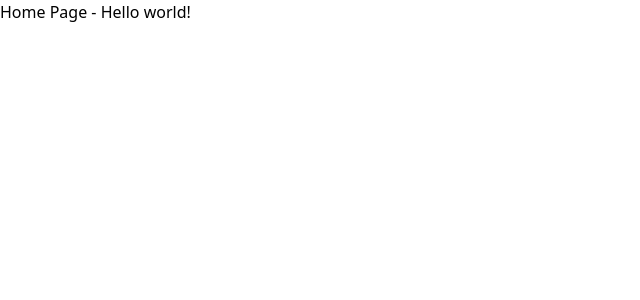
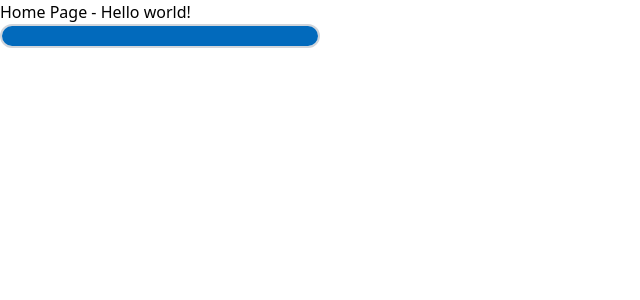
Before and after one commit to JasonXB/EF_Clone, a Next.js app: page / in a window 1280 px wide. Shown: the top 300 px of the page, without its empty margins (0-640 px from the left). Built offline with nearby package versions, Linux system fonts and the light colour scheme.

Commit message:
add colors; draft bar with divs

```diff
--- /dev/null
+++ b/components/percentBar/percent-bar.tsx
@@ -0,0 +1,19 @@
+import React, { FC } from 'react';
+
+interface PercentBarProps {
+  percentage: number;
+  color: 'pink' | 'blue';
+}
+
+const PercentageBar: FC<PercentBarProps> = ({
+  percentage,
+  color,
+}: PercentBarProps) => {
+  return (
+    <div className="w-80 h-6 border-gray-300 border-2 rounded-xl">
+      <div className="w-full h-full bg-namelessBlue rounded-xl"></div>
+    </div>
+  );
+};
+
+export default PercentageBar;
--- a/pages/index.tsx
+++ b/pages/index.tsx
@@ -1,5 +1,7 @@
 import type { NextPage } from 'next';
 import Head from 'next/head';
+
+import PercentageBar from '../components/percentBar/percent-bar';
 
 const Home: NextPage = ({}) => {
   return (
@@ -10,6 +12,9 @@ const Home: NextPage = ({}) => {
         <link rel="icon" href="/favicon.ico" />
       </Head>
       <h1>Home Page - Hello world!</h1>
+      <div>
+        <PercentageBar percentage={80} color="pink" />
+      </div>
     </div>
   );
 };
--- a/tailwind.config.js
+++ b/tailwind.config.js
@@ -5,7 +5,12 @@ module.exports = {
     './components/**/*.{js,ts,jsx,tsx}',
   ],
   theme: {
-    extend: {},
+    extend: {
+      colors: {
+        fuchsia: '#CE1982',
+        namelessBlue: '#026ABC',
+      },
+    },
   },
   plugins: [],
 };
```
